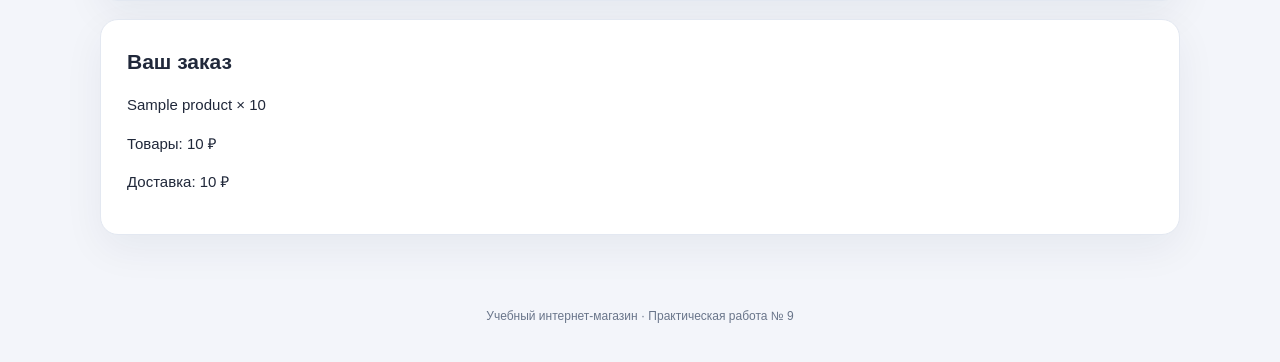
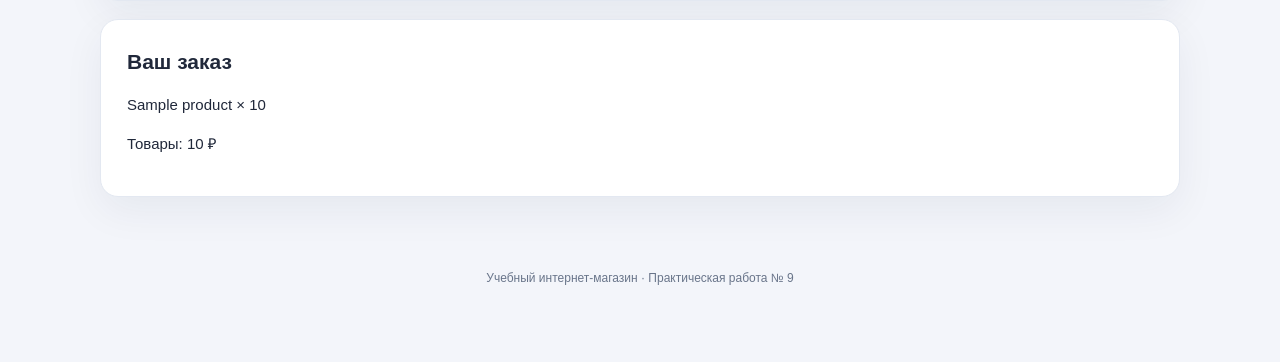
Before and after one commit to uhnlyz/trpo-pr11, a PHP site: template views/checkout/form.php in a window 1280 px wide. Shown: the part 321-683 px from the top of the page. Run offline with PHP 8.4, Linux system fonts and the light colour scheme; the template is opened without the code that fills it: most values are stand-ins (such as "Sample title", 1, 10 or a date in 2020); data that the repository does not hold is empty.

Commit message:
fix: уточнить отображение заказа и локальных файлов

```diff
--- a/views/checkout/form.php
+++ b/views/checkout/form.php
@@ -8,5 +8,5 @@
 <label for="address">Адрес или пункт получения</label><input id="address" name="address" required value="<?= htmlspecialchars($old['address']??'',ENT_QUOTES,'UTF-8') ?>">
 <label for="delivery">Способ доставки</label><select id="delivery" name="delivery" required><?php foreach($deliveryMethods as $method): ?><option value="<?= htmlspecialchars($method['id'],ENT_QUOTES,'UTF-8') ?>" <?= ($old['delivery']??'')===$method['id']?'selected':'' ?>><?= htmlspecialchars($method['name'],ENT_QUOTES,'UTF-8') ?> — <?= (int)$method['price'] ?> ₽</option><?php endforeach; ?></select>
 <button class="button">Подтвердить заказ</button></form>
-<aside class="panel"><h2>Ваш заказ</h2><?php foreach($lines as $line): ?><p><?= htmlspecialchars($line['product']->name,ENT_QUOTES,'UTF-8') ?> × <?= $line['quantity'] ?></p><?php endforeach; ?><p>Товары: <?= number_format($total,0,',',' ') ?> ₽</p><p>Доставка: <?= number_format($deliveryPrice,0,',',' ') ?> ₽</p></aside></section>
+<aside class="panel"><h2>Ваш заказ</h2><?php foreach($lines as $line): ?><p><?= htmlspecialchars($line['product']->name,ENT_QUOTES,'UTF-8') ?> × <?= $line['quantity'] ?></p><?php endforeach; ?><p>Товары: <?= number_format($total,0,',',' ') ?> ₽</p></aside></section>
 <?php endif; ?>
```
